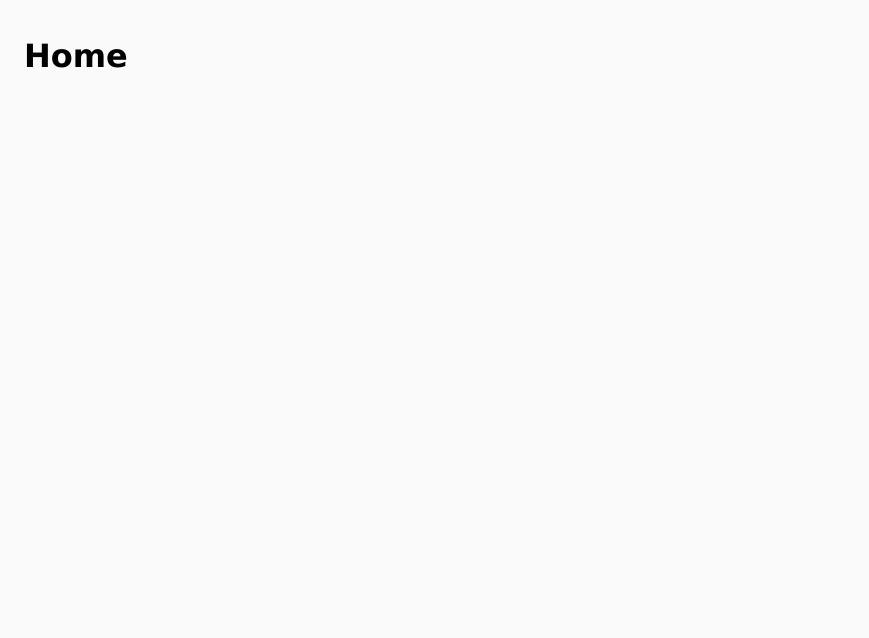
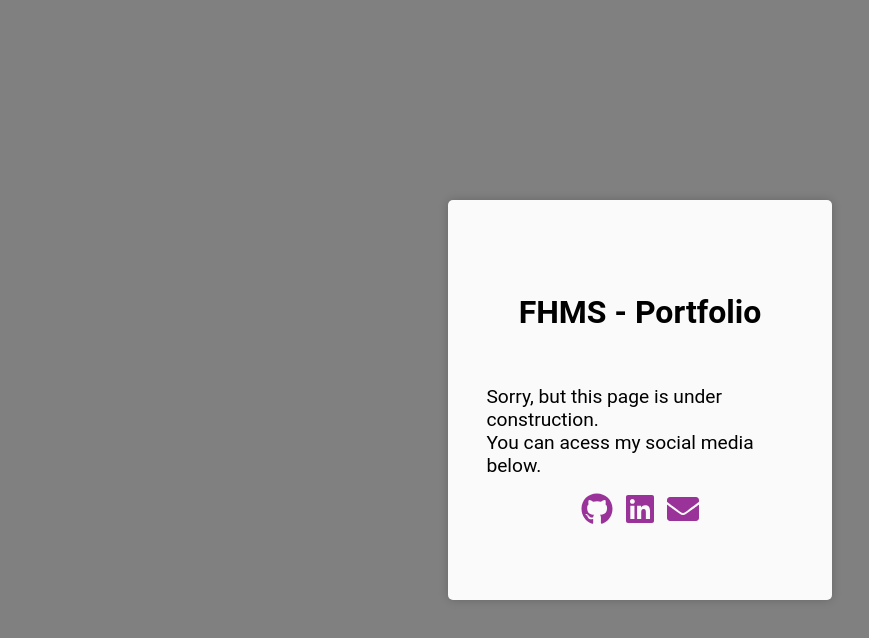
Before and after one commit to ndbzika/ndbzika.github.io, a Next.js app: page / in a window 1280 px wide. Shown: the top 638 px of the page, without its empty margins (0-869 px from the left). Built offline with nearby package versions, Linux system fonts and the light colour scheme.

Commit message:
view: Construction alert

```diff
--- a/src/app/page.tsx
+++ b/src/app/page.tsx
@@ -1,9 +1,35 @@
+"use client";
+
+import Link from "next/link";
+import { Container, Content, HStack, Info, Title } from "./styled";
+import { FaGithub, FaLinkedin, FaEnvelope } from "react-icons/fa";
+
 export default function Home() {
   return (
     <>
-      <main>
-        <h1>Home</h1>
-      </main>
+      <Container>
+        <Title>FHMS - Portfolio</Title>
+        <Content>
+          <Info>
+            Sorry, but this page is under construction. <br />
+            You can acess my social media below.
+          </Info>
+          <HStack>
+            <Link href="https://www.github.com/ndbzika" target="_blank">
+              <FaGithub size={32} />
+            </Link>
+            <Link
+              href="https://www.linkedin.com/in/flaviohenriquedev"
+              target="_blank"
+            >
+              <FaLinkedin size={32} />
+            </Link>
+            <Link href="mailto:flaviohenriquefc@gmail.com">
+              <FaEnvelope size={32} />
+            </Link>
+          </HStack>
+        </Content>
+      </Container>
     </>
   );
 }
--- /dev/null
+++ b/src/app/styled.ts
@@ -0,0 +1,47 @@
+import styled from "styled-components";
+
+export const Container = styled.main`
+  position: absolute;
+  top: 50%;
+  left: 50%;
+  width: 30vw;
+  height: 50vh;
+  transform: translate(-50%, -50%);
+  display: flex;
+  flex-direction: column;
+  justify-content: center;
+  align-items: center;
+  gap: 1.2rem;
+  background-color: #fafafa;
+  border-radius: 5px;
+  box-shadow: 0 0 10px rgba(0, 0, 0, 0.2);
+`;
+
+export const Content = styled.div`
+  width: 80%;
+  display: flex;
+  flex-direction: column;
+  justify-content: center;
+  align-items: center;
+`;
+
+export const Title = styled.h1`
+  font-size: 2rem;
+  margin-bottom: 1rem;
+`;
+
+export const Info = styled.p`
+  font-size: 1.2rem;
+  margin-bottom: 1rem;
+  text-align: left;
+`;
+
+export const HStack = styled.div`
+  display: flex;
+  justify-content: space-around;
+  width: 8rem;
+
+  a {
+    color: #993399;
+  }
+`;
--- a/src/styles/GlobalStyles.ts
+++ b/src/styles/GlobalStyles.ts
@@ -3,22 +3,17 @@ import { createGlobalStyle } from "styled-components";
 const styled = { createGlobalStyle };
 
 const GlobalStyles = styled.createGlobalStyle`
+  * {
+    margin: 0;
+    padding: 0;
+    box-sizing: border-box;
+  }
   html {
-    box-sizing: border-box;
-    background: #f5f4f0;
-    display: block;
-    height: 100%;
-    max-width: 640px;
-    margin: 0 auto;
-    padding: 0;
+    background: #808080;
   }
 
   body {
-    background-color: #fafafa;
-    min-height: 100vh;
-    padding: 1rem;
-    margin-top: 0;
-    font-family: Verdana;
+    font-family: "Roboto", sans-serif;
   }
 `;
 
```
